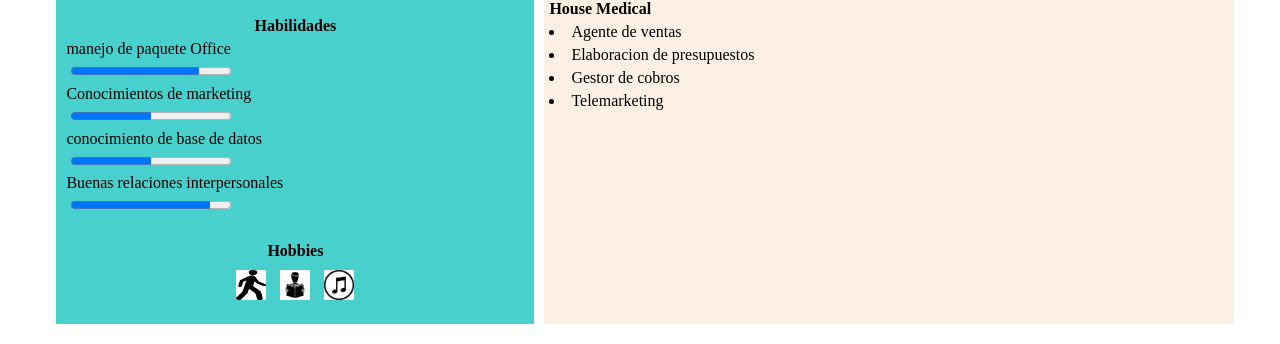
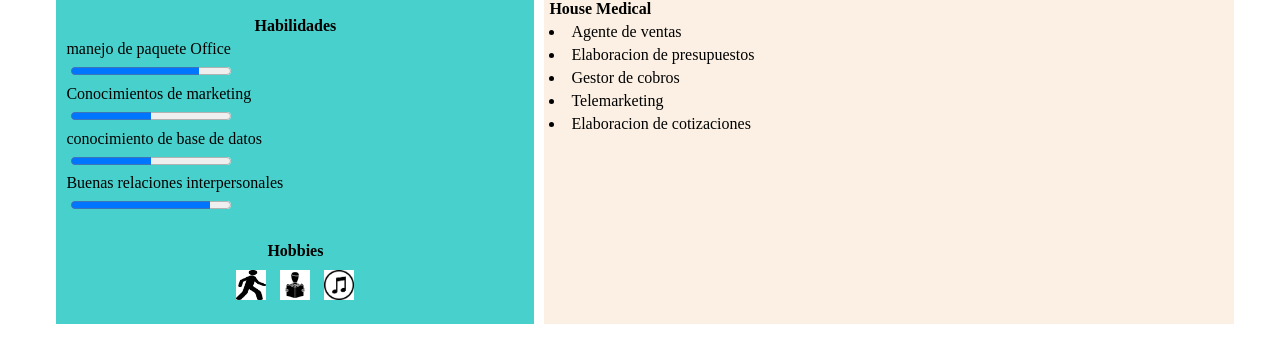
Before and after one commit to Misael1Pro/curriculum1, a plain HTML site: page index.html in a window 1280 px wide. Shown: the part 574-918 px from the top of the page. Drawn offline with Linux system fonts and the light colour scheme.

Commit message:
Subiendo hoja de vida con css2

```diff
--- a/index.html
+++ b/index.html
@@ -75,6 +75,7 @@
 <li>Elaboracion de presupuestos</li>
 <li>Gestor de cobros</li>
 <li>Telemarketing</li>
+<li>Elaboracion de cotizaciones</li>
 
 
 </div>
```
